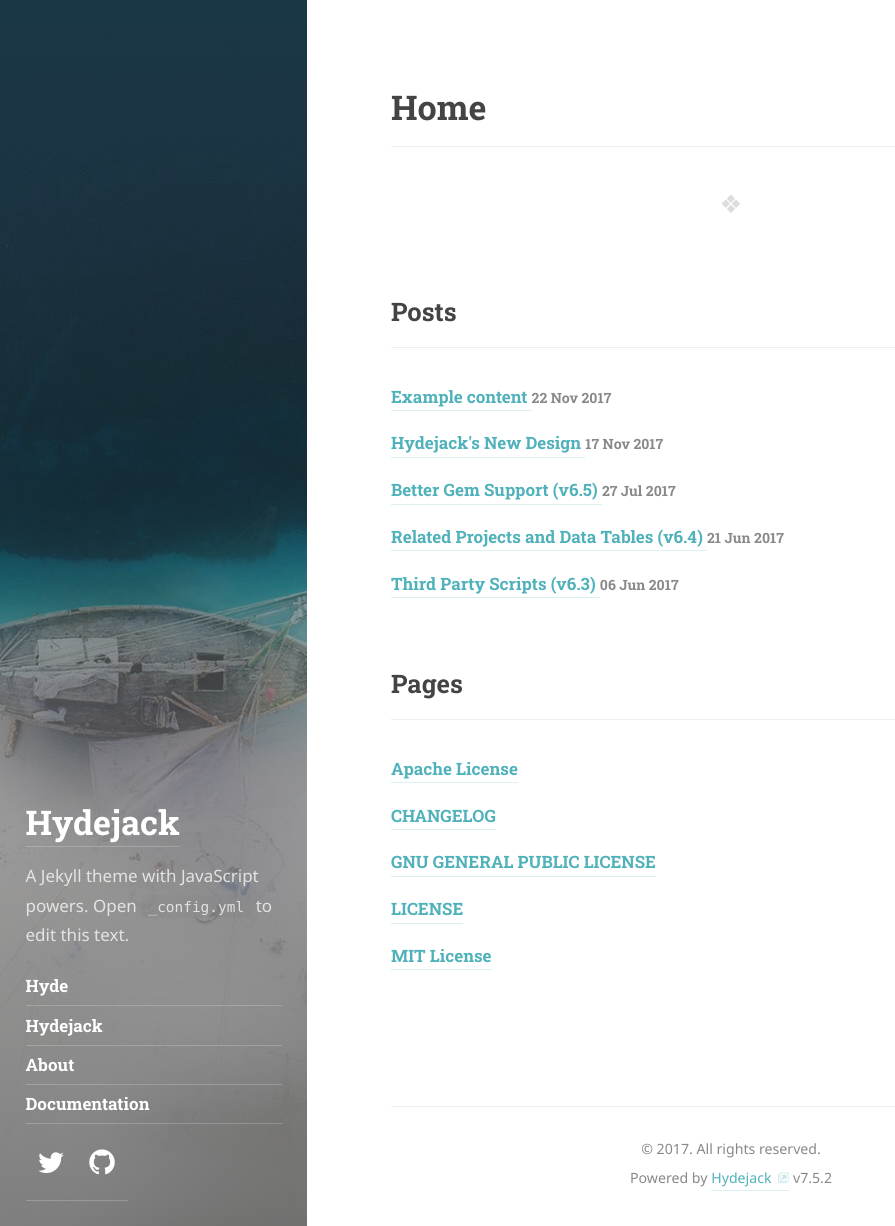
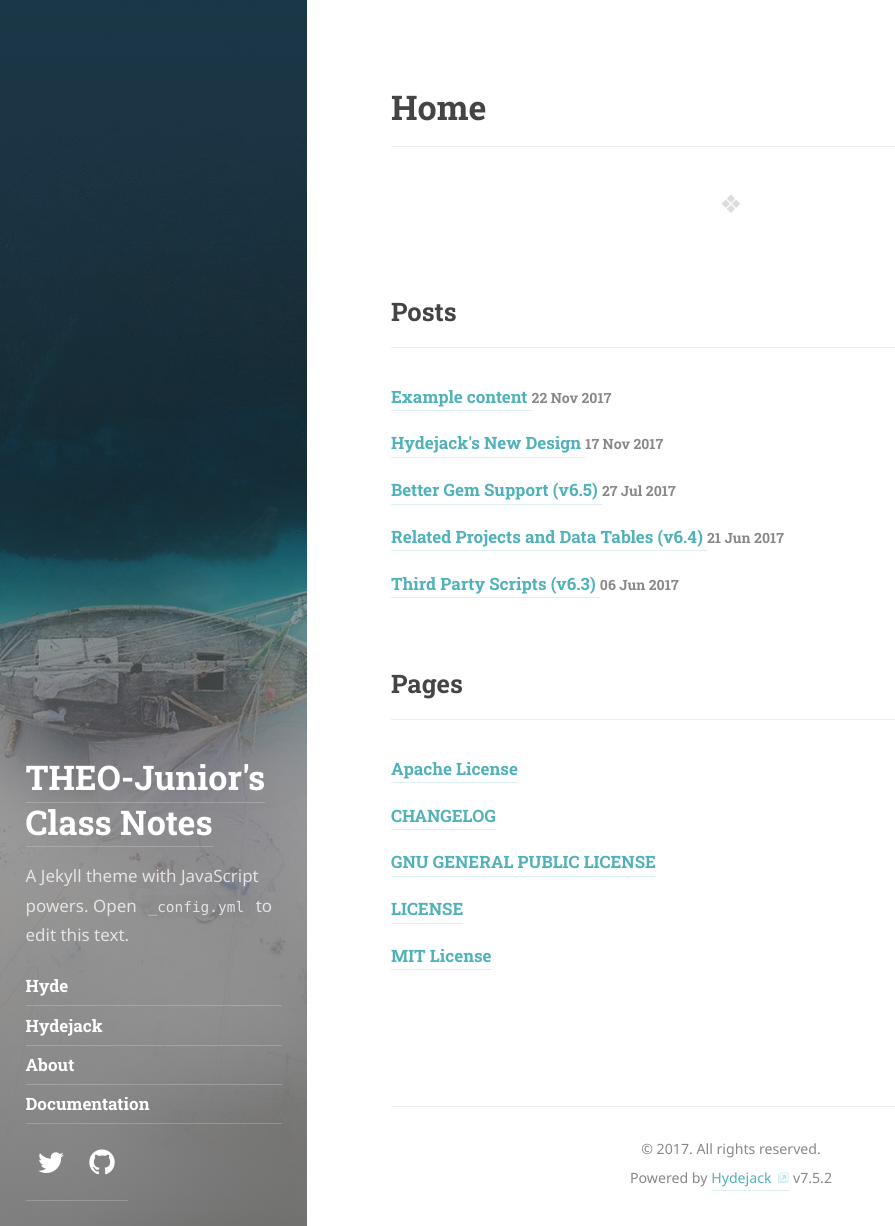
Before and after one commit to Theo-Junior/THEO-Junior.github.io, a Jekyll site: the page built from index.markdown, in a window 1280 px wide and 1226 px high. Shown: the whole window, without its empty margins (0-895 px from the left). Built offline with Jekyll 4.4.1, drawn with Linux system fonts in a browser that asks for light colours; some web fonts are replaced; the list of posts is cut into pages by our own code.

Commit message:
Update _config.yml

```diff
--- a/_config.yml
+++ b/_config.yml
@@ -4,7 +4,7 @@
 # IMPORTANT: Set the URL of your site.
 # Set to https://<username>.github.io when hosting on GitHub Pages
 # (unless you are using a custom domain).
-url:                   https://domain.tld
+url:                   https://theo-junior.github.io/
 
 # IMPORTANT: Set The "base URL" of your site.
 #
@@ -22,7 +22,7 @@ baseurl:               ''
 lang:                  en
 
 # The title of your blog. Used in the sidebar and the browser tab.
-title:                 Hydejack
+title:                 THEO-Junior's Class Notes
 
 # A short description (~150 chars) of the page used for the meta description tag.
 # Can use markdown, but no more than one paragraph (enforced by `>`)
```
